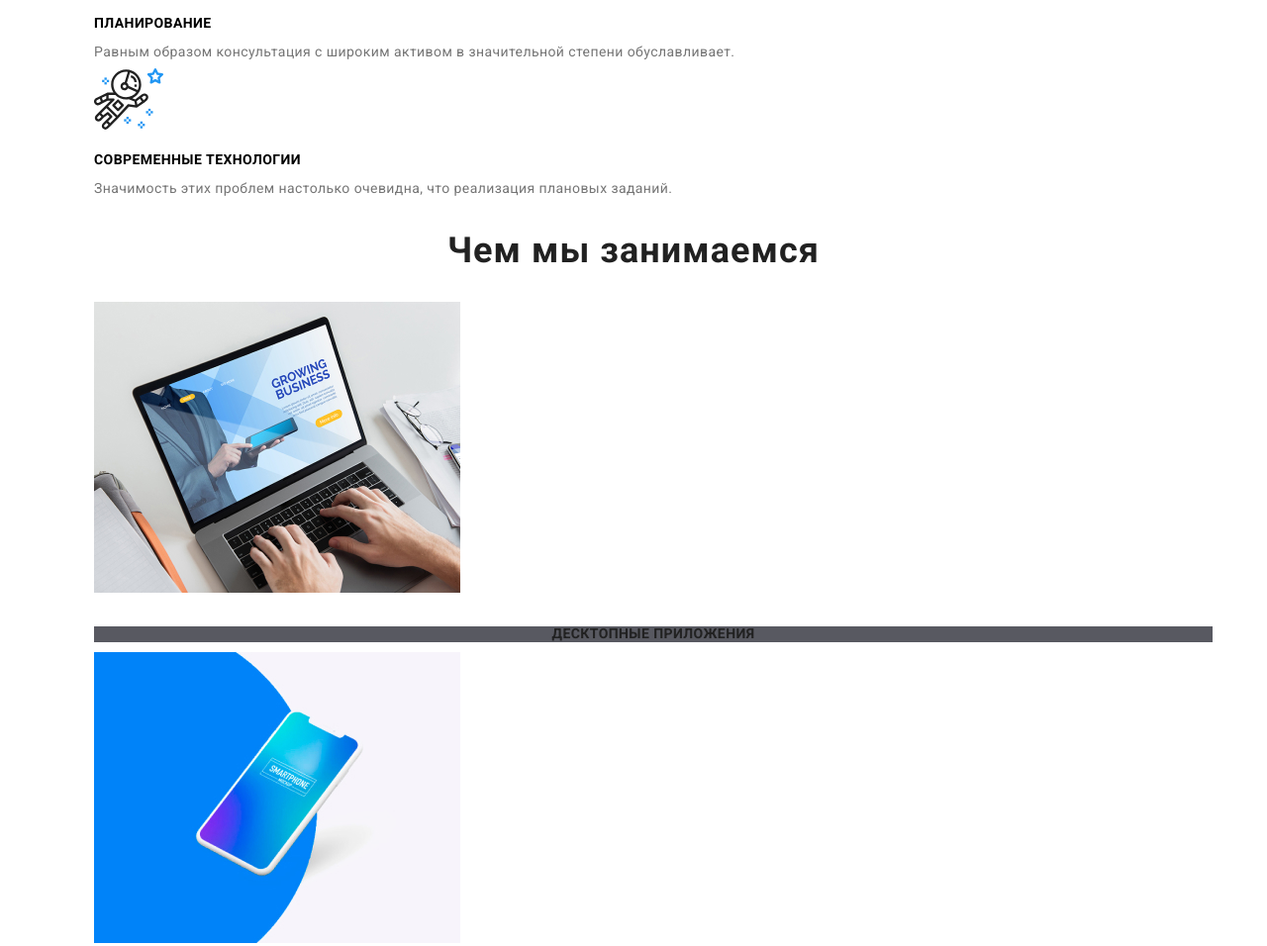
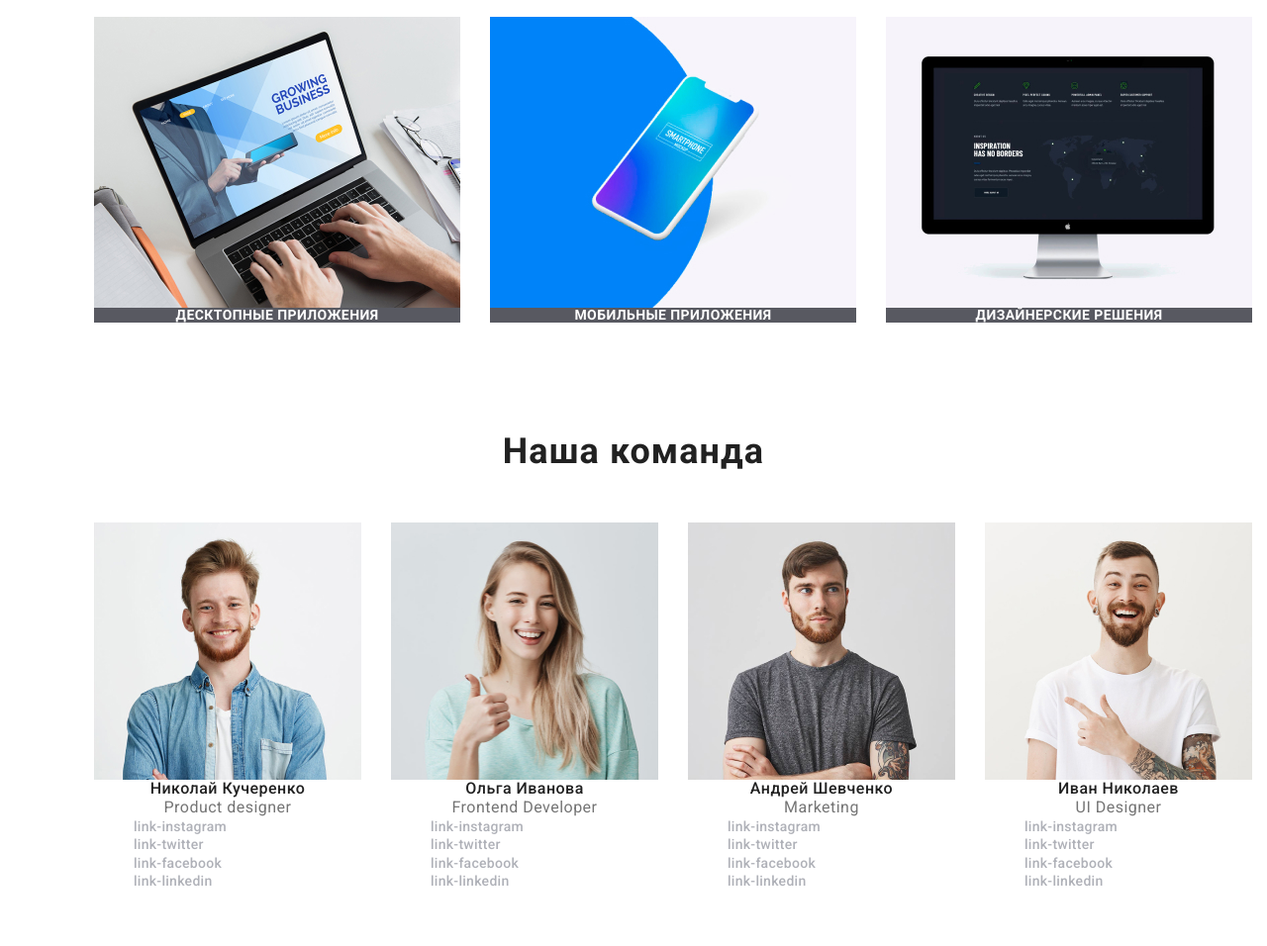
Before and after one commit to Anastasia6588/goit-markup-hw-03, a plain HTML site: page index.html in a window 1280 px wide. Shown: the part 1147-2103 px from the top of the page at 99% size. Drawn offline with Linux system fonts and the light colour scheme.

Commit message:
specification-team

```diff
--- a/css/styles.css
+++ b/css/styles.css
@@ -71,6 +71,8 @@ h2 {
 	letter-spacing: 0.03em;
 	text-align: center;
 	color: var(--base-color);
+	margin-top: 0px;
+	margin-bottom: 50px;
 }
 
 h3 {
@@ -81,7 +83,7 @@ h3 {
 	line-height: 16px;
 	letter-spacing: 0.03em;
 	text-transform: uppercase;
-	margin-bottom: 10px;
+	margin: 0px 0px;
 }
 
 a {
@@ -108,6 +110,9 @@ p {
 	letter-spacing: 0.03em;
 	color: var(--contact-color);
 	margin: 0px;
+}
+img {
+	display: block;
 }
 
 footer {
@@ -217,6 +222,7 @@ footer {
 	height: 600px;
 	padding-top: 200px;
 }
+
 .page-title {
 	margin-bottom: 30px;
 }
@@ -237,16 +243,15 @@ footer {
 	border-radius: 4px;
 	padding: 10px 32px;
 }
-/*.advantage {
-	display: flex;
+.advantage {
 	padding-top: 94px;
 	padding-bottom: 94px;
-	flex-direction: row;
-}*/
+}
 
-.advantege-list {
+.advantage-list {
 	display: flex;
 	justify-content: flex-start;
+	align-items: center;
 }
 
 .advantage-item {
@@ -257,7 +262,20 @@ footer {
 	margin-right: 30px;
 }
 
-.advantage-item:nth-child(4n + 1) {
+.advantage-item:last-child {
+	margin-right: 0px;
+}
+
+.specification-list {
+	display: flex;
+	width: calc((100% - 60px) / 3);
+}
+
+.specification-item {
+	margin-right: 30px;
+}
+
+.specification-item:last-child {
 	margin-right: 0px;
 }
 
@@ -270,9 +288,24 @@ footer {
 	letter-spacing: 0.03em;
 	text-transform: uppercase;
 	background: rgba(47, 48, 58, 0.8);
-	color: var(--base-color);
-	margin-top: 30px;
-	margin-bottom: 10px;
+	color: var(--light-text);
+}
+
+.about-us {
+	padding-top: 94px;
+	padding-bottom: 94px;
+}
+
+.team-list-box {
+	margin-right: 30px;
+}
+
+.team-list-box:last-child {
+	margin-right: 0px;
+}
+
+.team-list-box:first-child {
+	margin-left: 0px;
 }
 
 .team-title {
@@ -284,6 +317,9 @@ footer {
 	letter-spacing: 0.03em;
 	color: var(--base-color);
 	text-transform: capitalize;
+}
+.team-list {
+	display: flex;
 }
 
 .team-item {
--- a/index.html
+++ b/index.html
@@ -68,7 +68,7 @@
 						</p>
 					</li>
 
-					<li>
+					<li class="advantage-item">
 						<img src="./images/logo/diagram.svg" alt="diagram" />
 						<h3>Планирование</h3>
 						<p>
@@ -76,7 +76,7 @@
 						</p>
 					</li>
 
-					<li>
+					<li class="advantage-item">
 						<img src="./images/logo/astronaut.svg" alt="cosmo" />
 						<h3>Современные технологии</h3>
 						<p>
@@ -87,19 +87,19 @@
 				</div>
 			</section>
 
-			<section>
+			<section class="specification">
 				<div class="container">
 				<h2>Чем мы занимаемся</h2>
-				<ul>
-					<li>
+				<ul class="specification-list">
+					<li class="specification-item">
 						<img src="./images/box1.jpg" alt="Десктопные приложения" width="370" height="294" />
 						<h3 class="list-item">Десктопные приложения</h3>
 					</li>
-					<li>
+					<li class="specification-item">
 						<img src="./images/box2.jpg" alt="Мобильные приложения" width="370" height="294" />
 						<h3 class="list-item">Мобильные приложения</h3>
 					</li>
-					<li>
+					<li class="specification-item">
 						<img src="./images/box3.jpg" alt="Дизайнерские решения" width="370" height="294" />
 						<h3 class="list-item">Дизайнерские решения</h3>
 					</li>
@@ -107,11 +107,11 @@
 				</div>
 			</section>
 
-			<section>
+			<section class="about-us">
 				<div class="container">
 				<h2>Наша команда</h2>
-				<ul>
-					<li>
+				<ul class="team-list">
+					<li class="team-list-box">
 						<img src="./images/nik.jpg" alt="nik" width="270" height="260" />
 						<h3 class="team-title">Николай Кучеренко</h3>
 						<p class="team-item">Product designer</p>
@@ -130,7 +130,7 @@
 							</li>
 						</ul>
 					</li>
-					<li>
+					<li class="team-list-box">
 						<img src="./images/olga.jpg" alt="olga" width="270" height="260" />
 						<h3 class="team-title">Ольга Иванова</h3>
 						<p class="team-item">Frontend Developer</p>
@@ -149,7 +149,7 @@
 							</li>
 						</ul>
 					</li>
-					<li>
+					<li class="team-list-box">
 						<img src="./images/andrew.jpg" alt="andrew" width="270" height="260" />
 						<h3 class="team-title">Андрей Шевченко</h3>
 						<p class="team-item">Marketing</p>
@@ -168,7 +168,7 @@
 							</li>
 						</ul>
 					</li>
-					<li>
+					<li class="team-list-box">
 						<img src="./images/ivan.jpg" alt="ivan" width="270" height="260" />
 						<h3 class="team-title">Иван Николаев</h3>
 						<p class="team-item">UI Designer</p>
```
